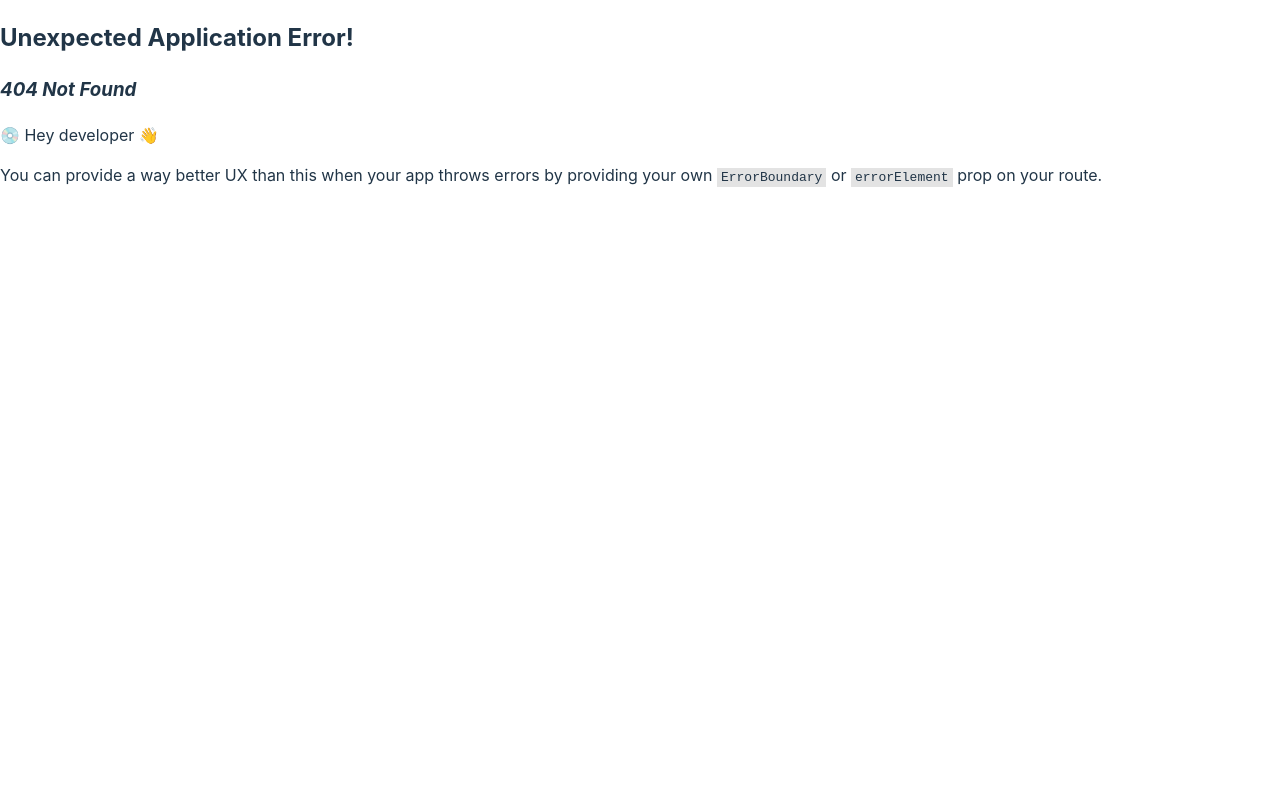
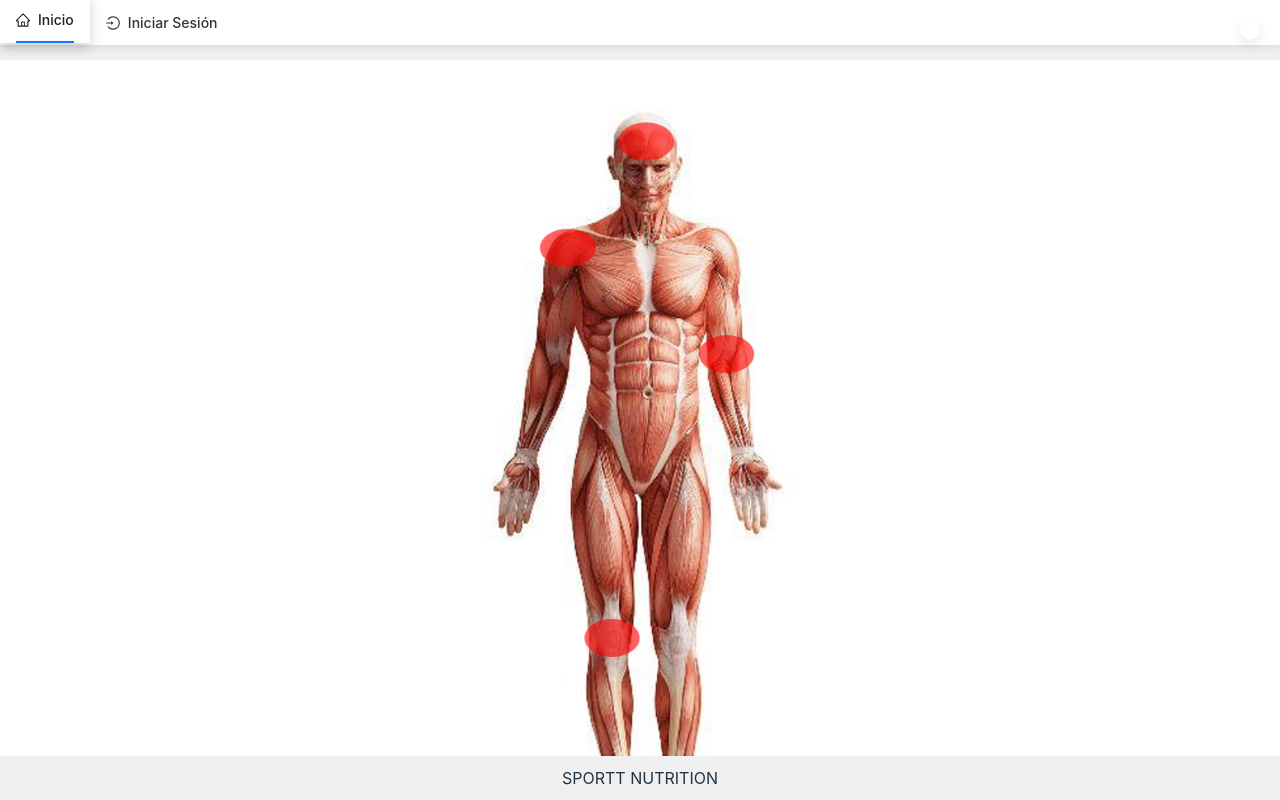
Before and after one commit to KevinTib2024/Front_End_Sport_Nutrition, a React (Vite) app: page /injuries in a window 1280 px wide. Before the commit this address had no page. Built offline with nearby package versions, Linux system fonts and the light colour scheme.

Commit message:
add new screen injuries

```diff
--- a/package.json
+++ b/package.json
@@ -14,9 +14,10 @@
     "@fortawesome/free-solid-svg-icons": "^6.7.2",
     "@fortawesome/react-fontawesome": "^0.2.2",
     "@hookform/resolvers": "^5.0.1",
-    "antd": "^5.24.7",
+    "antd": "^5.25.3",
     "axios": "^1.8.4",
     "dayjs": "^1.11.13",
+    "framer-motion": "^12.15.0",
     "react": "^19.0.0",
     "react-dom": "^19.0.0",
     "react-hook-form": "^7.55.0",
--- /dev/null
+++ b/src/Components/BodyMap.tsx
@@ -0,0 +1,203 @@
+import { useState } from "react";
+import { Drawer, List, Typography } from "antd";
+import { motion, AnimatePresence } from "framer-motion";
+import {
+  EyeOutlined,
+  AimOutlined,
+  InteractionOutlined,
+  DotChartOutlined,
+  HeartOutlined,
+} from "@ant-design/icons";
+
+const injuriesData: Record<
+  string,
+  { icon: React.ReactNode; title: string; items: string[] }
+> = {
+  head: {
+    icon: <EyeOutlined />,
+    title: "Cabeza",
+      "items": [
+    "Conmoción cerebral",
+    "Migraña tensional",
+    "Fractura de cráneo",
+    "Hematoma subdural",
+    "Contusión cerebral",
+    "Lesión del cuero cabelludo",
+    "Fractura de huesos faciales (pómulo, mandíbula, nariz)",
+    "Síndrome post-conmocional",
+    "Lesión de la articulación temporomandibular (ATM)",
+    "Latigazo cervical con impacto craneal",
+    "Neuralgia occipital",
+    "Lesión ocular traumática",
+    "Pérdida temporal del conocimiento (desmayo por impacto)",
+    "Hemorragia intracraneal"
+    ],
+  },
+  shoulder: {
+    icon: <AimOutlined />,
+    title: "Hombro",
+      "items": [
+    "Tendinitis del manguito rotador",
+    "Luxación de hombro",
+    "Desgarro del manguito rotador",
+    "Bursitis subacromial",
+    "Inestabilidad del hombro",
+    "Síndrome de pinzamiento del hombro",
+    "Fractura de clavícula",
+    "Fractura de húmero proximal",
+    "Lesión del labrum glenoideo (como la SLAP)",
+    "Artritis acromioclavicular postraumática",
+    "Capsulitis adhesiva (hombro congelado)",
+    "Tendinosis bicipital",
+    "Subluxación recurrente de hombro",
+    "Lesión nerviosa del plexo braquial"
+    ],
+  },
+  elbow: {
+    icon: <InteractionOutlined />,
+    title: "Codo",
+      "items": [
+    "Epicondilitis (codo de tenista)",
+    "Bursitis olecraniana",
+    "Epitrocleitis (codo de golfista)",
+    "Luxación de codo",
+    "Fractura del olécranon",
+    "Fractura de cabeza radial",
+    "Lesión del ligamento colateral cubital",
+    "Tendinitis del tríceps",
+    "Compresión del nervio cubital (síndrome del túnel cubital)",
+    "Artritis traumática del codo",
+    "Osteocondritis disecante del codo",
+    "Síndrome de interposición del plica sinovial",
+    "Rigidez postraumática del codo"
+   ],
+  },
+  knee: {
+    icon: <DotChartOutlined />,
+    title: "Rodilla",
+    "items": [
+    "Lesión de menisco",
+    "Rotura del ligamento cruzado anterior (LCA)",
+    "Rotura del ligamento cruzado posterior (LCP)",
+    "Esguince del ligamento colateral medial (LCM)",
+    "Esguince del ligamento colateral lateral (LCL)",
+    "Tendinitis rotuliana (rodilla del saltador)",
+    "Condromalacia rotuliana",
+    "Bursitis prerrotuliana",
+    "Luxación de rótula",
+    "Síndrome de la banda iliotibial",
+    "Fractura de la rótula",
+    "Osteocondritis disecante",
+    "Lesión del cartílago articular",
+    "Quiste de Baker",
+    "Artrosis postraumática de rodilla"
+    ],
+  },
+  ankle: {
+    icon: <HeartOutlined />,
+    title: "Tobillo",
+      "items": [
+    "Esguince de tobillo",
+    "Tendinitis aquílea",
+    "Rotura del tendón de Aquiles",
+    "Fractura de maléolo (medial, lateral o posterior)",
+    "Luxación de tobillo",
+    "Síndrome del seno del tarso",
+    "Lesión osteocondral del astrágalo",
+    "Inestabilidad crónica de tobillo",
+    "Bursitis retrocalcánea",
+    "Periostitis tibial (shin splints que irradian al tobillo)",
+    "Tendinopatía de los peroneos",
+    "Compresión del nervio tibial posterior (síndrome del túnel tarsiano)",
+    "Artritis postraumática de tobillo",
+    "Impigement anterior o posterior del tobillo"
+    ],
+  },
+};
+
+export const BodyMapDynamic = () => {
+  const [zone, setZone] = useState<string | null>(null);
+
+  return (
+    <div
+      style={{
+        position: "relative",
+        width: 400,
+        margin: "50px auto",
+        textAlign: "center",
+      }}
+    >
+      <img
+        src="/src/assets/anatomy.png"
+        alt="Anatomía"
+        style={{ width: "100%", display: "block" }}
+      />
+
+      {/* Áreas invisibles clicables */}
+      {Object.keys(injuriesData).map((key) => {
+        // define posiciones y tamaños por zona
+        const pos = {
+          head: { top: "2%", left: "47%", w: 40, h: 40 },
+          shoulder: { top: "16%", left: "26%", w: 60, h: 40 },
+          elbow: { top: "30%", left: "64%", w: 50, h: 40 },
+          knee: { top: "68%", left: "35%", w: 70, h: 50 },
+          ankle: { top: "90%", left: "52%", w: 70, h: 50 },
+        } as any;
+
+        return (
+          <button
+            key={key}
+            aria-label={key}
+            onClick={() => setZone(key)}
+            style={{
+              position: "absolute",
+              top: pos[key].top,
+              left: pos[key].left,
+              width: pos[key].w,
+              height: pos[key].h,
+              background: "transparent",
+              border: "none",
+              cursor: "pointer",
+            }}
+          />
+        );
+      })}
+
+      {/* Drawer de Antd */}
+      <Drawer
+        title={
+          zone
+            ? (
+              <span>
+                {injuriesData[zone].icon}{" "}
+                <Typography.Title level={4} style={{ display: "inline" }}>
+                  {injuriesData[zone].title}
+                </Typography.Title>
+              </span>
+            )
+            : ""
+        }
+        placement="right"
+        onClose={() => setZone(null)}
+        visible={!!zone}
+        width={300}
+      >
+        <AnimatePresence>
+          {zone && (
+            <motion.div
+              initial={{ x: 100, opacity: 0 }}
+              animate={{ x: 0, opacity: 1 }}
+              exit={{ x: 100, opacity: 0 }}
+              transition={{ duration: 0.3 }}
+            >
+              <List
+                dataSource={injuriesData[zone].items}
+                renderItem={(item) => <List.Item>{item}</List.Item>}
+              />
+            </motion.div>
+          )}
+        </AnimatePresence>
+      </Drawer>
+    </div>
+  );
+};
--- a/src/Components/navbar/Navbar.tsx
+++ b/src/Components/navbar/Navbar.tsx
@@ -49,6 +49,7 @@ function Navbar() {
     { key: "nutritionMeals", label: <a href="/nutritionMeals"><UsergroupAddOutlined />Nutrition Meals</a> },
     { key: "workoutExercises", label: <a href="/workoutExercises"><FileDoneOutlined />Workout Exercises</a> },
     { key: "workout", label: <a href="/workout"><AppstoreOutlined />Workout</a> },
+    { key: "injuries", label: <a href="/injuries"><AppstoreOutlined />injuries</a> },
     { key: "reports", label: <a href="/reports"><AppstoreOutlined />Reports</a> },
     { key: "logOut", label: <button onClick={() => { logOut(); navigate('/'); }}><LoginOutlined />Cerrar Sesión</button> }, // Redirigir a inicio
   ];
--- /dev/null
+++ b/src/Components/screens/injuriesScreen/InjuriesScreen.tsx
@@ -0,0 +1,11 @@
+import { BodyMapDynamic  } from ".././../BodyMap";
+
+const InjurySection = () => {
+  return (
+    <div className="p-8">
+      <BodyMapDynamic  />
+    </div>
+  );
+};
+
+export default InjurySection;
--- a/src/main.tsx
+++ b/src/main.tsx
@@ -16,6 +16,7 @@ import NutritionPlansScreen from './Components/screens/nutritionMealsScreen/Nutr
 import WorkoutExercisesScreen from './Components/screens/workoutExercisesScreen/WorkoutExercisesScreen';
 import LoginScreen from './Components/screens/loginScreen/LoginScreen';
 import WorkoutScreen from './Components/screens/workoutScreen/WorkoutScreen';
+import InjuriesScreen from './Components/screens/injuriesScreen/InjuriesScreen';
 import ReportsScreen from './Components/screens/reportsScreen/ReportsScreen';
 
 const router = createBrowserRouter(
@@ -28,6 +29,7 @@ const router = createBrowserRouter(
       <Route path="workoutExercises" element={<WorkoutExercisesScreen />} />
       <Route path="login"             element={<LoginScreen />} />
       <Route path="workout"          element={<WorkoutScreen />} />
+      <Route path="injuries"          element={<InjuriesScreen />} />
       <Route path="reports"          element={<ReportsScreen />} />
     </Route>
   )
```
Also changed, not shown: src/assets/anatomy.png (added), 1 other file (tests, documents, lock files or other folders).
